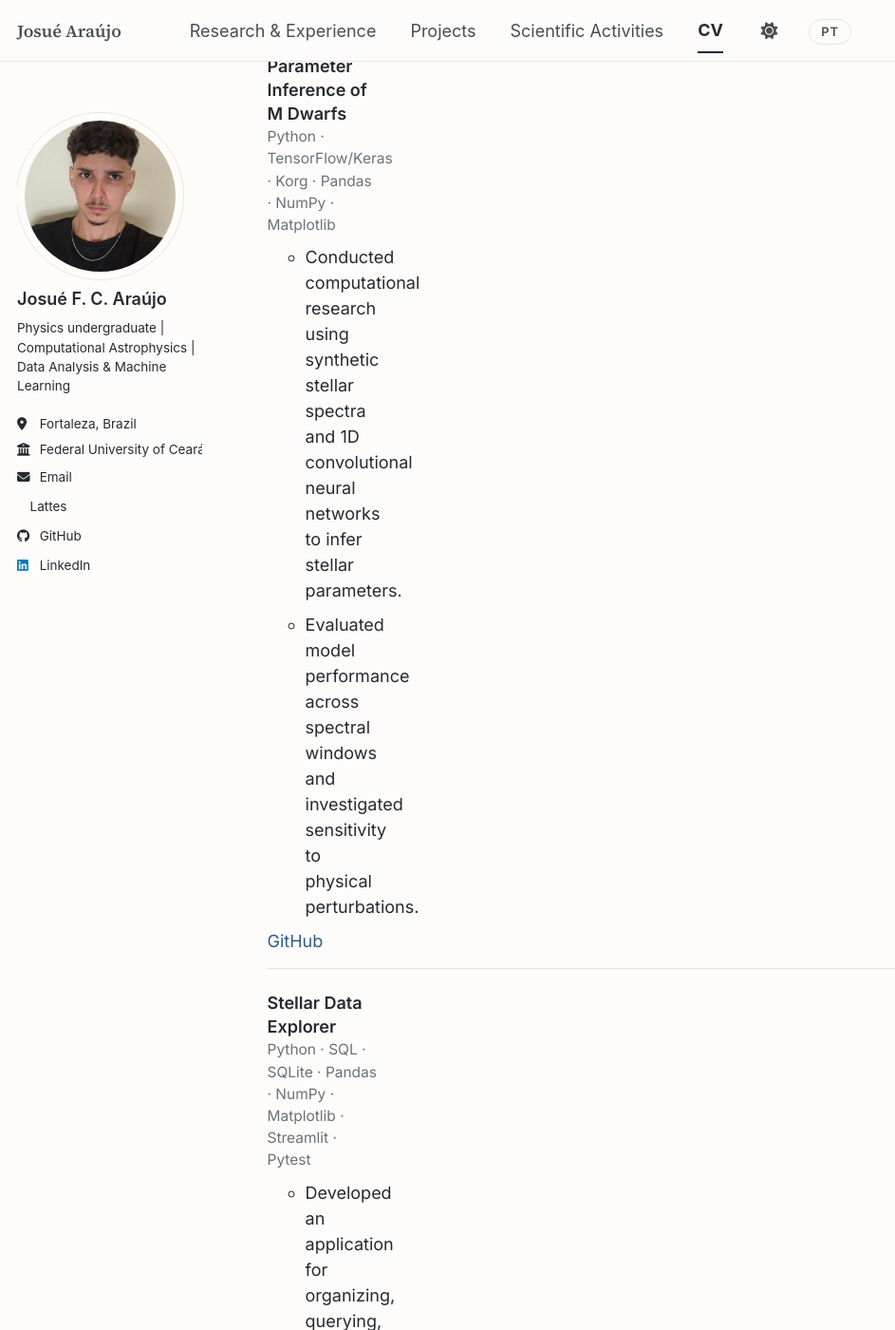
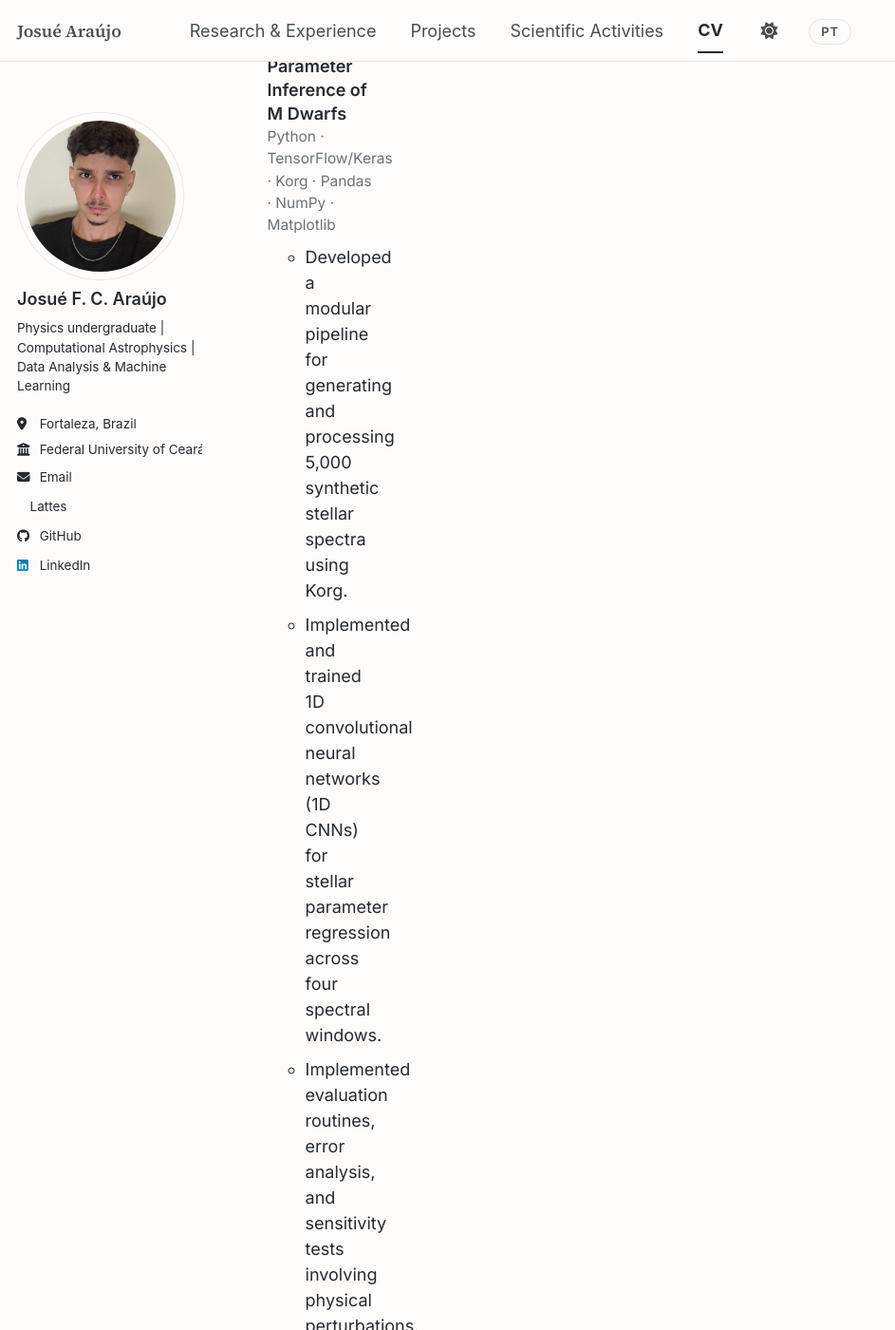
Before and after one commit to Acruxjj/Acruxjj.github.io, a Jekyll site: the page built from _pages/cv.md, in a window 1280 px wide and 1400 px high, scrolled down 1715 px. Shown: the whole window at 95% size, without its empty margins (0-943 px from the left). Built offline with Jekyll 4.4.1, drawn with Linux system fonts in a browser that asks for light colours; a style sheet for code colours, icons or effects is not loaded; some of the changed text lies outside the part shown.

Commit message:
Update cv.md

```diff
--- a/_pages/cv.md
+++ b/_pages/cv.md
@@ -126,12 +126,20 @@ redirect_from:
       <div class="where">Python · TensorFlow/Keras · Korg · Pandas · NumPy · Matplotlib</div>
       <ul>
         <li>
-          <span data-lang="en">Conducted computational research using synthetic stellar spectra and 1D convolutional neural networks to infer stellar parameters.</span>
-          <span data-lang="pt">Desenvolvimento de pesquisa computacional com espectros estelares sintéticos e redes neurais convolucionais 1D para inferência de parâmetros estelares.</span>
+          <span data-lang="en">Developed a modular pipeline for generating and processing 5,000 synthetic stellar spectra using Korg.</span>
+          <span data-lang="pt">Desenvolvimento de pipeline modular para geração e processamento de 5.000 espectros sintéticos com Korg.</span>
         </li>
         <li>
-          <span data-lang="en">Evaluated model performance across spectral windows and investigated sensitivity to physical perturbations.</span>
-          <span data-lang="pt">Avaliação do desempenho dos modelos em diferentes janelas espectrais e investigação da sensibilidade a perturbações físicas.</span>
+          <span data-lang="en">Implemented and trained 1D convolutional neural networks (1D CNNs) for stellar parameter regression across four spectral windows.</span>
+          <span data-lang="pt">Implementação e treinamento de redes neurais convolucionais (1D CNNs) para regressão de parâmetros estelares em quatro janelas espectrais.</span>
+        </li>
+        <li>
+          <span data-lang="en">Implemented evaluation routines, error analysis, and sensitivity tests involving physical perturbations.</span>
+          <span data-lang="pt">Implementação de rotinas de avaliação, análise de erros e testes de sensibilidade a perturbações físicas.</span>
+        </li>
+        <li>
+          <span data-lang="en">Organized code, notebooks, results, and technical documentation using Git for version control.</span>
+          <span data-lang="pt">Organização do código, notebooks, resultados e documentação técnica com controle de versão em Git.</span>
         </li>
       </ul>
       <a href="https://github.com/Acruxjj/spectral-windows-for-m-dwarf-host-stars" target="_blank" rel="noopener">GitHub</a>
@@ -143,12 +151,20 @@ redirect_from:
       <div class="where">Python · SQL · SQLite · Pandas · NumPy · Matplotlib · Streamlit · Pytest</div>
       <ul>
         <li>
-          <span data-lang="en">Developed an application for organizing, querying, analyzing, and visualizing stellar datasets using a relational database.</span>
-          <span data-lang="pt">Desenvolvimento de uma aplicação para organização, consulta, análise e visualização de conjuntos de dados estelares utilizando um banco de dados relacional.</span>
+          <span data-lang="en">Developed an interactive application for exploring datasets of 5,000 M dwarfs and Machine Learning model metrics.</span>
+          <span data-lang="pt">Desenvolvimento de aplicação interativa para exploração de dados de 5.000 estrelas anãs M e métricas de modelos de aprendizado de máquina.</span>
         </li>
         <li>
-          <span data-lang="en">Implemented interactive dashboards and automated tests to support data exploration and analysis.</span>
-          <span data-lang="pt">Implementação de dashboards interativos e testes automatizados para apoiar a exploração e análise dos dados.</span>
+          <span data-lang="en">Designed and implemented a relational SQLite database, using SQL queries to retrieve, aggregate, and compare data.</span>
+          <span data-lang="pt">Modelagem e implementação de banco de dados relacional SQLite, com consultas SQL para recuperação, agregação e comparação de informações.</span>
+        </li>
+        <li>
+          <span data-lang="en">Built a Streamlit dashboard with Matplotlib visualizations to analyze stellar properties and model performance across different spectral windows.</span>
+          <span data-lang="pt">Desenvolvimento de dashboard com Streamlit e visualizações com Matplotlib para análise de propriedades estelares e desempenho de modelos em diferentes janelas espectrais.</span>
+        </li>
+        <li>
+          <span data-lang="en">Structured the codebase into modular components and implemented automated tests using Pytest.</span>
+          <span data-lang="pt">Organização modular do código e implementação de testes automatizados com Pytest.</span>
         </li>
       </ul>
       <a href="https://github.com/Acruxjj/stellar-inference-database" target="_blank" rel="noopener">GitHub</a>
```
